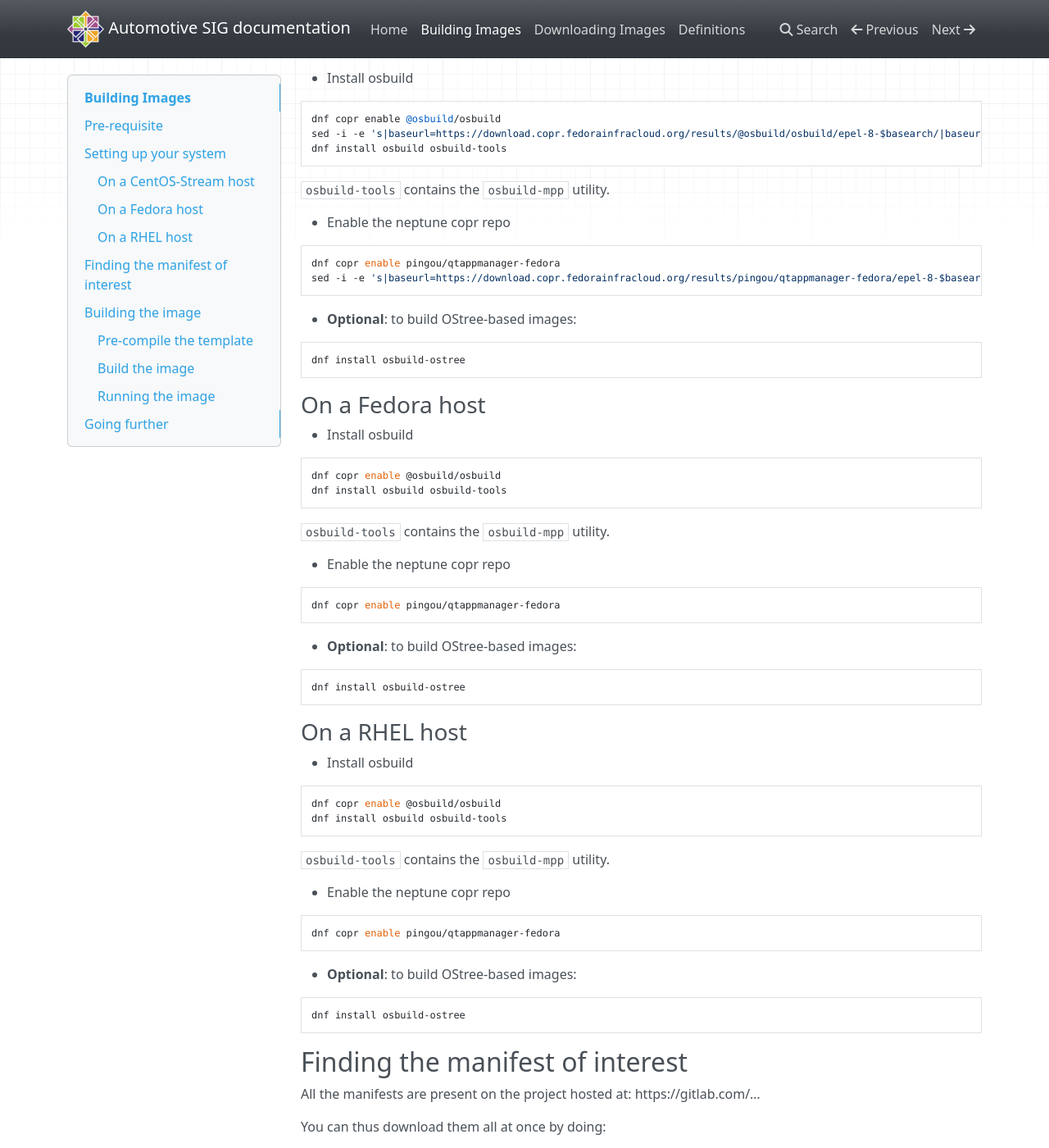
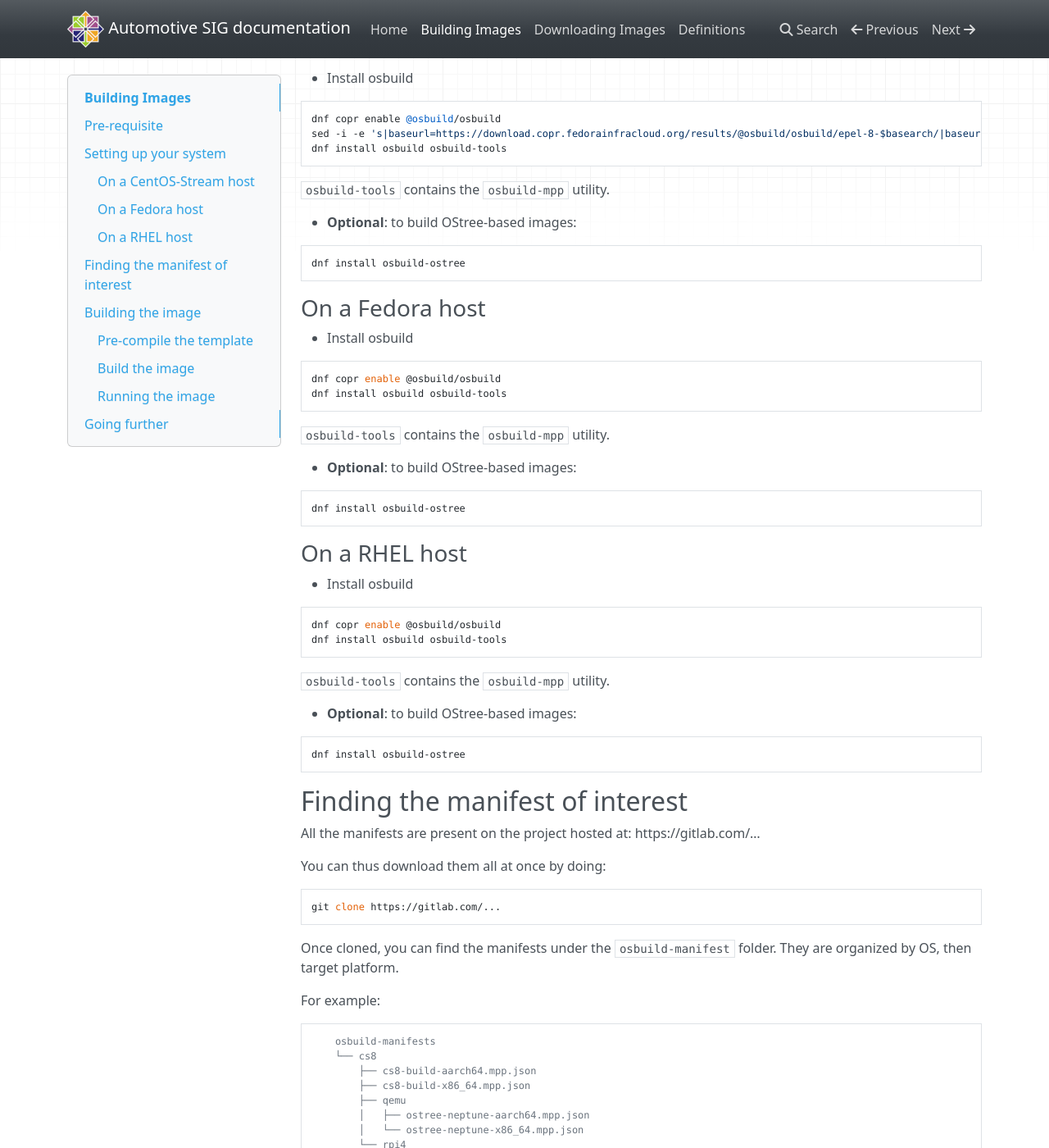
Before and after one commit to rhadp-example-repos/automotive-image-builder, an MkDocs documentation site: the page built from docs/building/index.md, in a window 1280 px wide and 1400 px high, scrolled down 545 px. Shown: the whole window at 82% size. Built offline with MkDocs 1.6.1, drawn with Linux system fonts in a browser that asks for light colours; nearby versions of some CDN libraries.

Commit message:
build docs: Remove step that enables neptune copr repo on host
This is not needed to build the image, it contains its own repo
config.

````diff
--- a/docs/building/index.md
+++ b/docs/building/index.md
@@ -38,14 +38,6 @@
 
 `osbuild-tools` contains the `osbuild-mpp` utility.
 
-
-* Enable the neptune copr repo
-
-```
-dnf copr enable pingou/qtappmanager-fedora
-sed -i -e 's|baseurl=https://download.copr.fedorainfracloud.org/results/pingou/qtappmanager-fedora/epel-8-$basearch/|baseurl=https://download.copr.fedorainfracloud.org/results/pingou/qtappmanager-fedora/centos-stream-8-$basearch/|' /etc/yum.repos.d/_copr:copr.fedorainfracloud.org:pingou:qtappmanager-fedora.repo
-```
-
 * **Optional**: to build OStree-based images:
 
 ```
@@ -62,13 +54,6 @@
 ```
 
 `osbuild-tools` contains the `osbuild-mpp` utility.
-
-
-* Enable the neptune copr repo
-
-```
-dnf copr enable pingou/qtappmanager-fedora
-```
 
 * **Optional**: to build OStree-based images:
 
@@ -87,12 +72,6 @@
 
 `osbuild-tools` contains the `osbuild-mpp` utility.
 
-
-* Enable the neptune copr repo
-
-```
-dnf copr enable pingou/qtappmanager-fedora
-```
 
 * **Optional**: to build OStree-based images:
 
````
